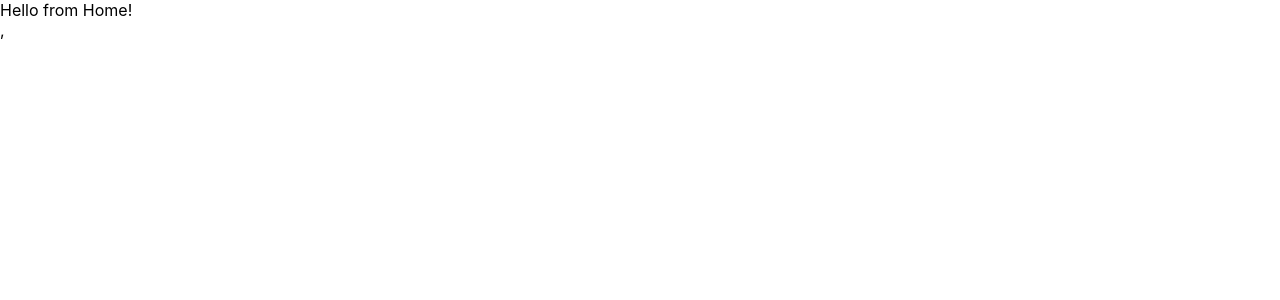
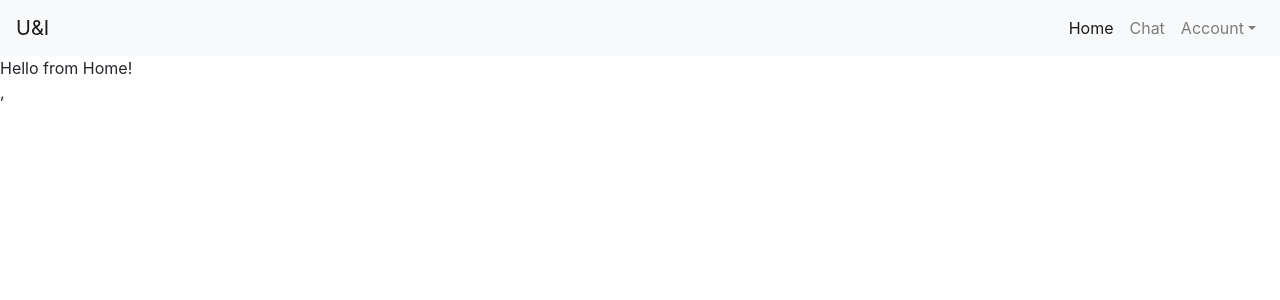
Before and after one commit to IndiaCFG2/team-2, a React (Create React App) app in the folder share-for-good/: page / in a window 1280 px wide. Shown: the top 300 px of the page. Built offline with nearby package versions, Linux system fonts and the light colour scheme.

Commit message:
added navbar universally

```diff
--- a/share-for-good/src/App.js
+++ b/share-for-good/src/App.js
@@ -1,15 +1,43 @@
 import React from 'react';
-import {Route, Switch } from 'react-router-dom';
+import { Route, Switch } from 'react-router-dom';
 import Home from './Components/Home/Home';
 import Auth from './Components/Auth/Auth';
 import Chat from './Components/Chat/Chat';
 import Profile from './Components/Profile/Profile';
 import DonorPosts from './Components/Dashboards/DonorPost';
 import NGOPosts from './Components/Dashboards/NGOPosts';
+import 'bootstrap/dist/css/bootstrap.css';
 
 function App() {
     return (
         <main>
+            <nav class="navbar navbar-expand-lg navbar-light bg-light">
+                <a class="navbar-brand" href="/">U&I</a>
+                <button class="navbar-toggler" type="button" data-toggle="collapse" data-target="#navbarNav" aria-controls="navbarNav" aria-expanded="false" aria-label="Toggle navigation">
+                    <span class="navbar-toggler-icon"></span>
+                </button>
+                <div class="collapse navbar-collapse" id="navbarNav">
+                    <ul class="navbar-nav ml-auto">
+                        <li class="nav-item active">
+                            <a class="nav-link" href="/">Home <span class="sr-only">(current)</span></a>
+                        </li>
+                        <li class="nav-item">
+                            <a class="nav-link" href="/chat">Chat</a>
+                        </li>
+                        <li class="nav-item dropdown">
+                            <a class="nav-link dropdown-toggle" href="#" id="navbarDropdownMenuLink" role="button" data-toggle="dropdown" aria-haspopup="true" aria-expanded="false">
+                                Account
+                            </a>
+                            <div class="dropdown-menu" aria-labelledby="navbarDropdownMenuLink">
+                                <a class="dropdown-item" href="/profile">Profile</a>
+                                <a class="dropdown-item" href="/">Change Password</a>
+                                <a class="dropdown-item" href="/">Logout</a>
+                            </div>
+                        </li>
+
+                    </ul>
+                </div>
+            </nav>
             <Switch>
                 <Route path="/" component={Home} exact />
                 <Route path="/auth" component={Auth} />
```
